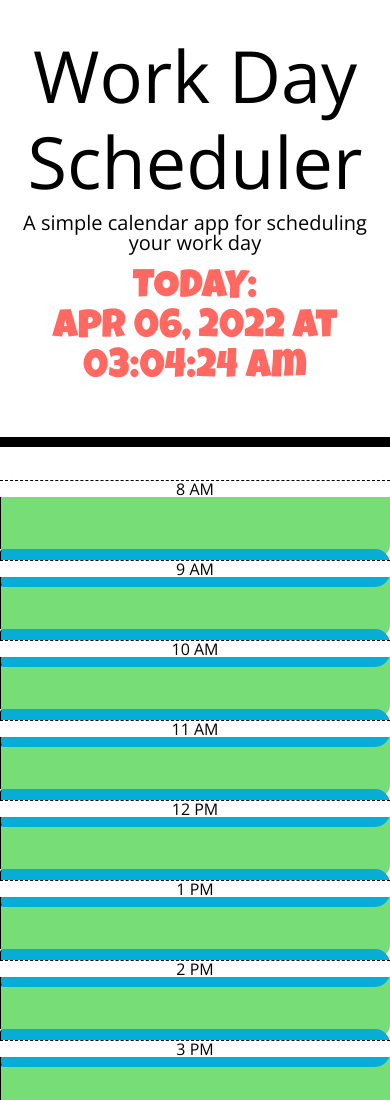
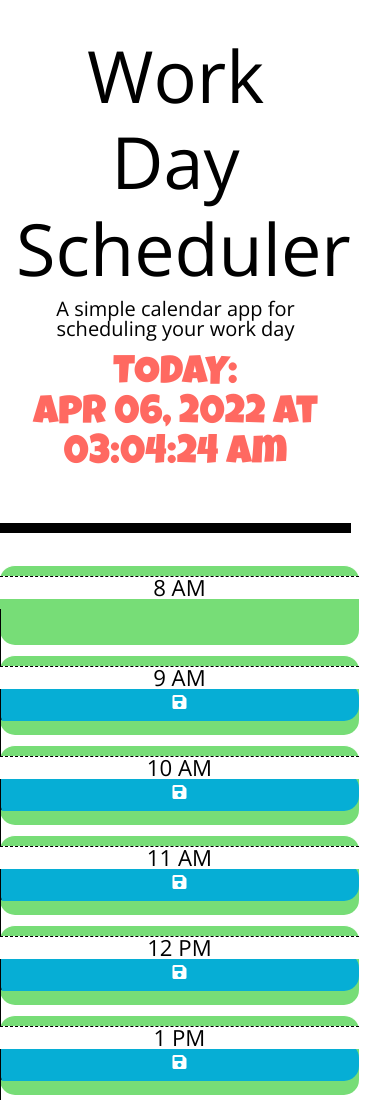
Before and after one commit to AJFigueroa83/HW-5-Scheduler, a plain HTML site: page index.html in a window 390 px wide. Shown: the top 1100 px of the page. Drawn offline with nearby package versions, Linux system fonts and the light colour scheme; a web font is replaced by a local one.

Commit message:
added media queries.

```diff
--- a/assets/style.css
+++ b/assets/style.css
@@ -76,3 +76,31 @@ textarea {
   font-size: 20px;
   transition: all 0.3s ease-in-out;
 }
+
+
+@media screen and (max-width: 1183px) {
+  body {
+    flex-direction: column;
+  }
+
+  header, .conatiner {
+    width: 90vw;
+  }
+
+  section {
+    margin: 20px auto;
+    width: 92vw;
+  }
+}
+
+@media screen and (max-width: 770px) {
+  .container{
+    font-size: 2em;
+  }
+
+  section {
+    margin: 10px auto;
+    width: 92vw;
+    font-size: smaller;
+  }
+}
```
